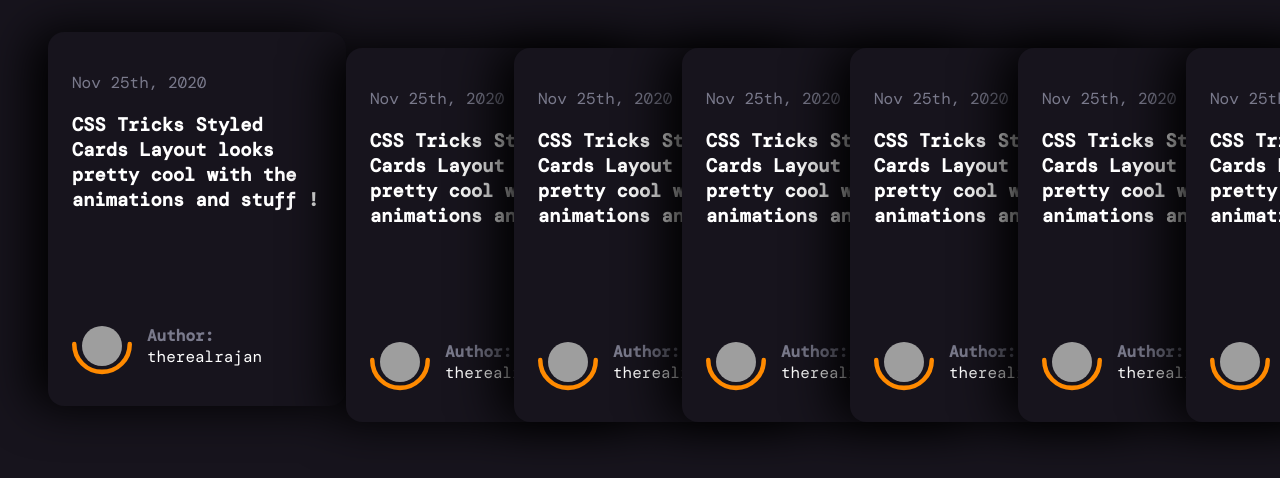
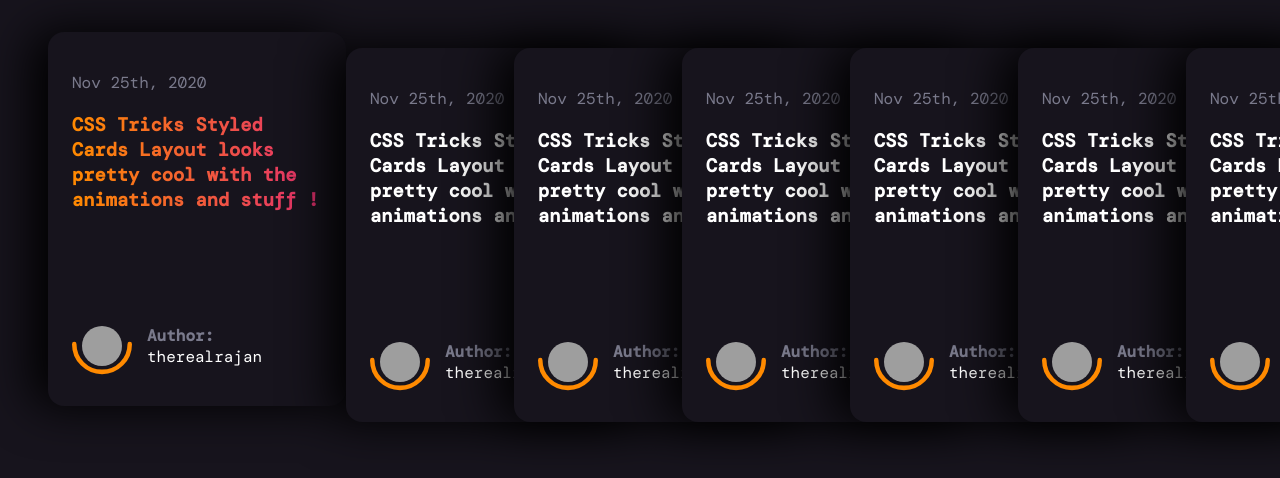
Before and after one commit to TheRealRajan/CSS-Tricks-Themed-Card-Layout, a plain HTML site: page index.html in a window 1280 px wide. In both pictures the pointer is over the element 197 px from the left and 177 px from the top of the page. Drawn offline with nearby package versions, Linux system fonts and the light colour scheme; grey boxes are pictures that could not be loaded; a web font is replaced by a local one.

Commit message:
Fixed hover state of card text

```diff
--- a/card.css
+++ b/card.css
@@ -98,7 +98,7 @@ body {
   color: #7a7a8c;
 }
 
-.card-header h2:hover {
+.card-header h3:hover {
   background: linear-gradient(90deg, #ff8a00, #e52e71);
   text-shadow: none;
   -webkit-text-fill-color: transparent;
```
